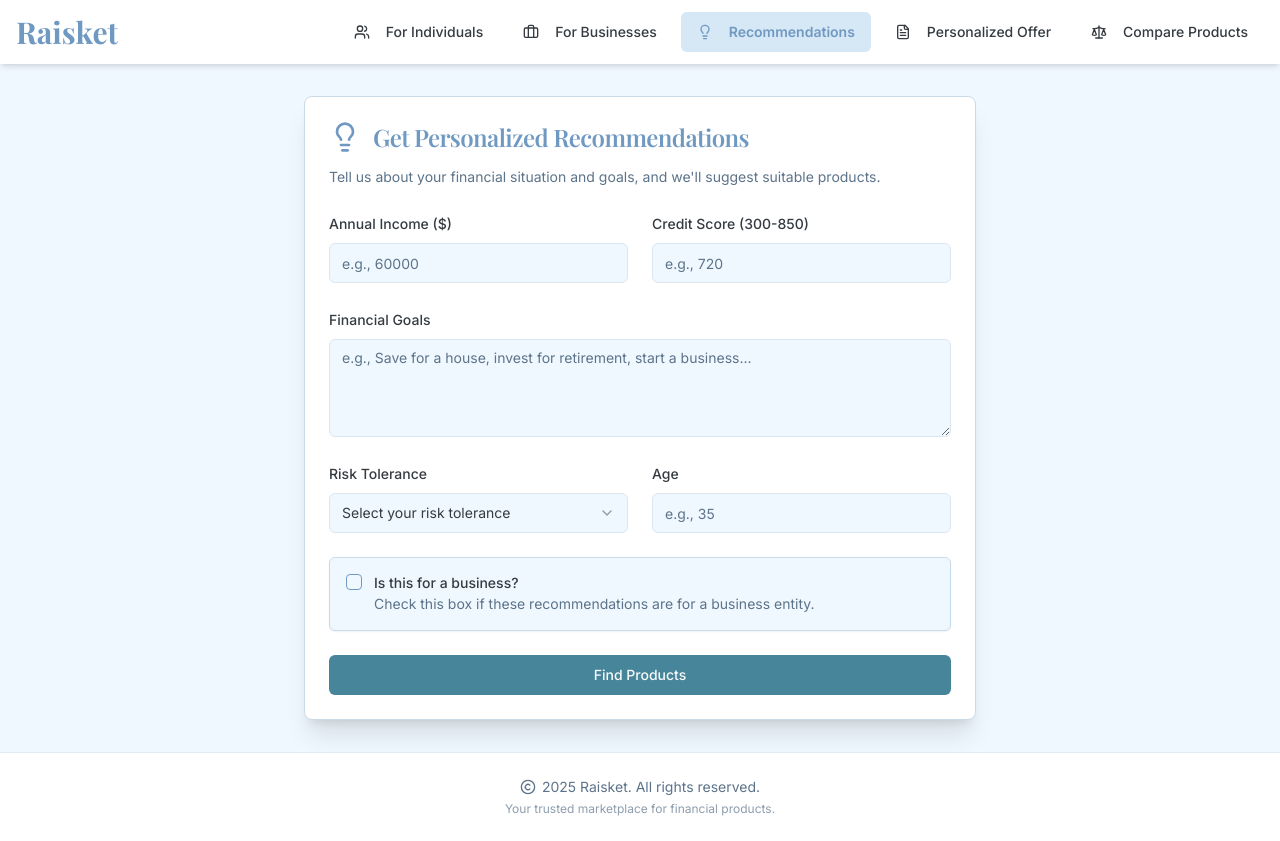
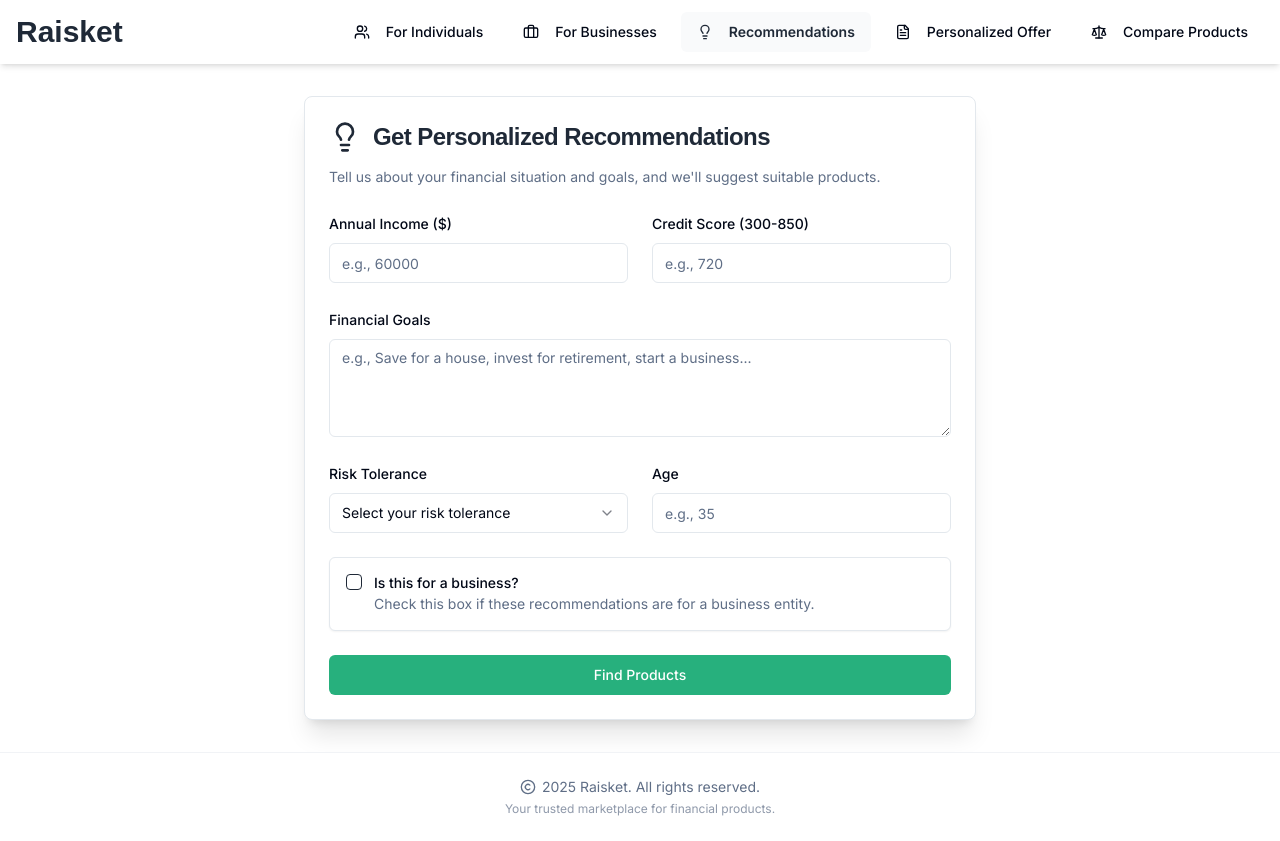
Before and after one commit to Rafapages5/raisket-fintech, a Next.js app: page /recommendations in a window 1280 px wide. Built offline with nearby package versions, Linux system fonts and the light colour scheme; what @genkit-ai/googleai, genkit would draw is missing.

Commit message:
Actualizar diseño con paleta FinanceHub y tipografía

```diff
--- a/src/app/globals.css
+++ b/src/app/globals.css
@@ -2,80 +2,149 @@
 @tailwind components;
 @tailwind utilities;
 
+/* Importar fuentes según tu jerarquía tipográfica */
+@import url('https://fonts.googleapis.com/css2?family=Montserrat:wght@300;400;500;600;700;800;900&display=swap');
+@import url('https://fonts.googleapis.com/css2?family=Lato:ital,wght@0,300;0,400;0,700;0,900;1,300;1,400;1,700&display=swap');
+
 body {
-  font-family: var(--font-body), sans-serif;
+  font-family: 'Lato', sans-serif;
+  font-weight: 400;
+}
+
+.font-headline {
+  font-family: 'Montserrat', sans-serif;
+}
+
+/* Clases de tipografía personalizadas */
+.title-primary {
+  font-family: 'Montserrat', sans-serif;
+  font-weight: 800; /* ExtraBold */
+  text-transform: uppercase;
+}
+
+.subtitle {
+  font-family: 'Montserrat', sans-serif;
+  font-weight: 500; /* Medium */
+}
+
+.section-header {
+  font-family: 'Montserrat', sans-serif;
+  font-weight: 700; /* Bold */
+}
+
+.body-text {
+  font-family: 'Lato', sans-serif;
+  font-weight: 400; /* Regular */
+}
+
+.quote-text {
+  font-family: 'Lato', sans-serif;
+  font-style: italic;
+  font-weight: 300;
+}
+
+.caption-text {
+  font-family: 'Lato', sans-serif;
+  font-weight: 400;
+  font-size: 0.875rem;
 }
 
 @layer base {
   :root {
-    --background: 208 100% 97%; /* Very Light Blue (#F0F8FF) */
-    --foreground: 210 10% 23%; /* Darker text for readability */
-    --card: 208 100% 100%; /* White cards for contrast */
-    --card-foreground: 210 10% 23%;
-    --popover: 208 100% 100%;
-    --popover-foreground: 210 10% 23%;
-    --primary: 210 40% 60%; /* Moderate Blue (#6699CC) */
-    --primary-foreground: 210 40% 98%; /* Light text on primary */
-    --secondary: 208 60% 90%; /* Lighter shade of background/primary */
-    --secondary-foreground: 210 40% 30%;
-    --muted: 208 60% 90%;
-    --muted-foreground: 210 20% 45%;
-    --accent: 195 37% 44%; /* Teal (#468499) */
-    --accent-foreground: 195 37% 98%; /* Light text on accent */
-    --destructive: 0 84.2% 60.2%;
-    --destructive-foreground: 0 0% 98%;
-    --border: 208 40% 85%; /* Softer border color */
-    --input: 208 40% 90%; /* Input background */
-    --ring: 210 40% 60%; /* Primary color for rings */
-    --chart-1: 210 40% 60%;
-    --chart-2: 195 37% 44%;
-    --chart-3: 208 50% 70%;
-    --chart-4: 195 45% 55%;
-    --chart-5: 210 30% 50%;
+    /* Paleta FinanceHub - Modo Claro */
+    --background: 0 0% 100%; /* Blanco #ffffff */
+    --foreground: 222 84% 5%; /* Casi negro para texto */
+
+    --card: 0 0% 100%; /* Blanco para tarjetas */
+    --card-foreground: 222 84% 5%;
+
+    --popover: 0 0% 100%;
+    --popover-foreground: 222 84% 5%;
+
+    /* Azul marino oscuro como principal (como el header de FinanceHub) */
+    --primary: 215 28% 17%; /* #1e293b */
+    --primary-foreground: 0 0% 100%; /* Blanco */
+
+    /* Gris claro para elementos secundarios */
+    --secondary: 210 20% 98%; /* #f8fafc */
+    --secondary-foreground: 215 28% 17%;
+
+    --muted: 210 20% 96%; /* #f1f5f9 */
+    --muted-foreground: 217 17% 45%; /* #6b7280 */
+
+    /* Verde esmeralda brillante para acentos (botones, CTAs) */
+    --accent: 158 64% 42%; /* #10b981 */
+    --accent-foreground: 0 0% 100%; /* Blanco */
+
+    /* Rojo para acciones destructivas */
+    --destructive: 0 84% 60%; /* #ef4444 */
+    --destructive-foreground: 0 0% 100%;
+
+    --border: 210 20% 91%; /* #e5e7eb */
+    --input: 210 20% 91%;
+    --ring: 158 64% 42%; /* Verde para focus */
+
+    /* Colores para gráficos y ratings */
+    --chart-1: 215 28% 17%; /* Azul marino */
+    --chart-2: 158 64% 42%; /* Verde */
+    --chart-3: 38 92% 50%; /* Amarillo #f59e0b */
+    --chart-4: 280 73% 58%; /* Púrpura */
+    --chart-5: 0 84% 60%; /* Rojo */
+
     --radius: 0.5rem;
-    --sidebar-background: 208 80% 95%; /* Slightly darker than page background */
-    --sidebar-foreground: 210 10% 23%;
-    --sidebar-primary: 210 40% 60%;
-    --sidebar-primary-foreground: 210 40% 98%;
-    --sidebar-accent: 195 37% 44%;
-    --sidebar-accent-foreground: 195 37% 98%;
-    --sidebar-border: 208 40% 85%;
-    --sidebar-ring: 210 40% 60%;
+
+    /* Sidebar con colores FinanceHub */
+    --sidebar-background: 215 28% 17%; /* Azul marino oscuro */
+    --sidebar-foreground: 0 0% 100%; /* Blanco */
+    --sidebar-primary: 158 64% 42%; /* Verde */
+    --sidebar-primary-foreground: 0 0% 100%;
+    --sidebar-accent: 158 64% 52%; /* Verde más claro */
+    --sidebar-accent-foreground: 0 0% 100%;
+    --sidebar-border: 215 25% 27%; /* Borde más claro que el fondo */
+    --sidebar-ring: 158 64% 42%;
   }
 
   .dark {
-    --background: 210 10% 15%; /* Dark blue-gray */
-    --foreground: 208 100% 97%;
-    --card: 210 10% 20%;
-    --card-foreground: 208 100% 97%;
-    --popover: 210 10% 20%;
-    --popover-foreground: 208 100% 97%;
-    --primary: 210 40% 60%; /* Moderate Blue - stays same */
-    --primary-foreground: 210 40% 10%; /* Darker text on primary for dark mode */
-    --secondary: 210 10% 25%;
-    --secondary-foreground: 208 100% 97%;
-    --muted: 210 10% 25%;
-    --muted-foreground: 208 60% 80%;
-    --accent: 195 37% 50%; /* Slightly lighter Teal for dark mode */
-    --accent-foreground: 195 37% 10%;
-    --destructive: 0 62.8% 30.6%;
+    /* Modo oscuro con los mismos colores de FinanceHub */
+    --background: 222 47% 11%; /* #0f172a Fondo muy oscuro */
+    --foreground: 210 40% 98%; /* Casi blanco */
+
+    --card: 215 28% 17%; /* #1e293b */
+    --card-foreground: 210 40% 98%;
+
+    --popover: 215 28% 17%;
+    --popover-foreground: 210 40% 98%;
+
+    /* Azul marino en modo oscuro */
+    --primary: 215 28% 17%;
+    --primary-foreground: 0 0% 100%;
+
+    --secondary: 217 33% 17%; /* #1e293b */
+    --secondary-foreground: 210 40% 98%;
+
+    --muted: 217 33% 17%;
+    --muted-foreground: 215 20% 65%; /* Gris más claro */
+
+    /* Verde esmeralda en modo oscuro */
+    --accent: 158 64% 42%; /* #10b981 */
+    --accent-foreground: 0 0% 100%;
+
+    --destructive: 0 73% 41%; /* Rojo más oscuro */
     --destructive-foreground: 0 0% 98%;
-    --border: 210 10% 30%;
-    --input: 210 10% 30%;
-    --ring: 210 40% 60%;
-    --chart-1: 210 40% 60%;
-    --chart-2: 195 37% 50%;
-    --chart-3: 208 50% 70%;
-    --chart-4: 195 45% 55%;
-    --chart-5: 210 30% 50%;
-    --sidebar-background: 210 10% 12%;
-    --sidebar-foreground: 208 100% 97%;
-    --sidebar-primary: 210 40% 60%;
-    --sidebar-primary-foreground: 210 40% 10%;
-    --sidebar-accent: 195 37% 50%;
-    --sidebar-accent-foreground: 195 37% 10%;
-    --sidebar-border: 210 10% 30%;
-    --sidebar-ring: 210 40% 60%;
+
+    --border: 217 33% 17%;
+    --input: 217 33% 17%;
+    --ring: 158 64% 42%;
+
+    /* Sidebar modo oscuro */
+    --sidebar-background: 222 47% 11%; /* Muy oscuro */
+    --sidebar-foreground: 210 40% 98%;
+    --sidebar-primary: 158 64% 42%;
+    --sidebar-primary-foreground: 0 0% 100%;
+    --sidebar-accent: 158 64% 52%;
+    --sidebar-accent-foreground: 0 0% 100%;
+    --sidebar-border: 217 33% 17%;
+    --sidebar-ring: 158 64% 42%;
   }
 }
 
@@ -85,23 +154,130 @@ body {
   }
   body {
     @apply bg-background text-foreground;
-    font-feature-settings: "rlig" 1, "calt" 1; /* Enable common ligatures and contextual alternates */
+    font-feature-settings: "rlig" 1, "calt" 1;
   }
 }
 
-/* Custom scrollbar for a more modern look */
+/* Header y Footer con estilo FinanceHub */
+.header-dark {
+  background: linear-gradient(135deg, #1e293b 0%, #0f172a 100%);
+}
+
+.footer-dark {
+  background: linear-gradient(135deg, #0f172a 0%, #1e293b 100%);
+}
+
+/* Botones con estilo FinanceHub */
+.btn-primary {
+  background: #10b981;
+  color: white;
+  transition: all 0.3s ease;
+}
+
+.btn-primary:hover {
+  background: #059669;
+  transform: translateY(-2px);
+  box-shadow: 0 10px 20px rgba(16, 185, 129, 0.3);
+}
+
+/* Cards con sombra suave */
+.card-shadow {
+  box-shadow: 0 1px 3px 0 rgba(0, 0, 0, 0.1), 0 1px 2px 0 rgba(0, 0, 0, 0.06);
+  transition: all 0.3s ease;
+}
+
+.card-shadow:hover {
+  box-shadow: 0 10px 15px -3px rgba(0, 0, 0, 0.1), 0 4px 6px -2px rgba(0, 0, 0, 0.05);
+  transform: translateY(-2px);
+}
+
+/* Scrollbar personalizado estilo FinanceHub */
 ::-webkit-scrollbar {
   width: 8px;
   height: 8px;
 }
+
 ::-webkit-scrollbar-track {
-  background: hsl(var(--background) / 0.5);
-  border-radius: 10px;
+  background: #f1f5f9;
+  border-radius: 4px;
 }
+
 ::-webkit-scrollbar-thumb {
-  background: hsl(var(--muted-foreground) / 0.5);
-  border-radius: 10px;
+  background: #10b981;
+  border-radius: 4px;
+  transition: background 0.3s;
 }
+
 ::-webkit-scrollbar-thumb:hover {
-  background: hsl(var(--muted-foreground) / 0.7);
+  background: #059669;
 }
+
+/* Para dark mode */
+.dark ::-webkit-scrollbar-track {
+  background: #1e293b;
+}
+
+.dark ::-webkit-scrollbar-thumb {
+  background: #10b981;
+}
+
+/* Badges y Tags */
+.badge-success {
+  background: #10b981;
+  color: white;
+}
+
+.badge-warning {
+  background: #f59e0b;
+  color: white;
+}
+
+.badge-info {
+  background: #3b82f6;
+  color: white;
+}
+
+/* Rating stars color */
+.star-rating {
+  color: #f59e0b;
+}
+
+/* Gradientes para elementos especiales */
+.gradient-primary {
+  background: linear-gradient(135deg, #1e293b 0%, #10b981 100%);
+}
+
+.gradient-accent {
+  background: linear-gradient(135deg, #10b981 0%, #059669 100%);
+}
+
+/* Animaciones suaves */
+@layer utilities {
+  .animate-fade-in {
+    animation: fadeIn 0.5s ease-in-out;
+  }
+
+  .animate-slide-up {
+    animation: slideUp 0.3s ease-out;
+  }
+
+  @keyframes fadeIn {
+    from {
+      opacity: 0;
+    }
+    to {
+      opacity: 1;
+    }
+  }
+
+  @keyframes slideUp {
+    from {
+      transform: translateY(10px);
+      opacity: 0;
+    }
+    to {
+      transform: translateY(0);
+      opacity: 1;
+    }
+  }
+}
```
